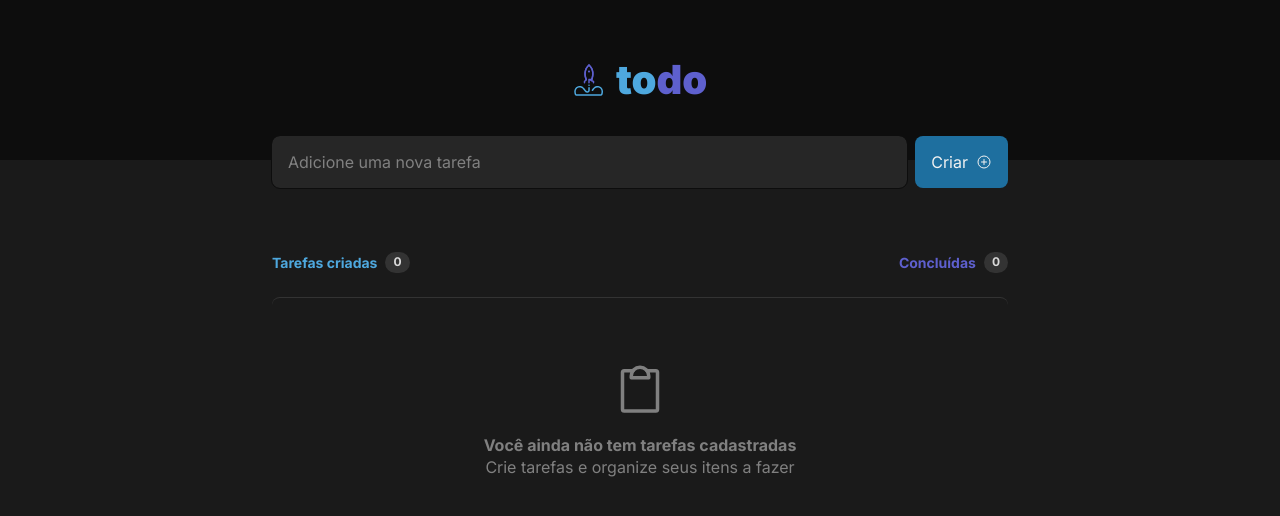
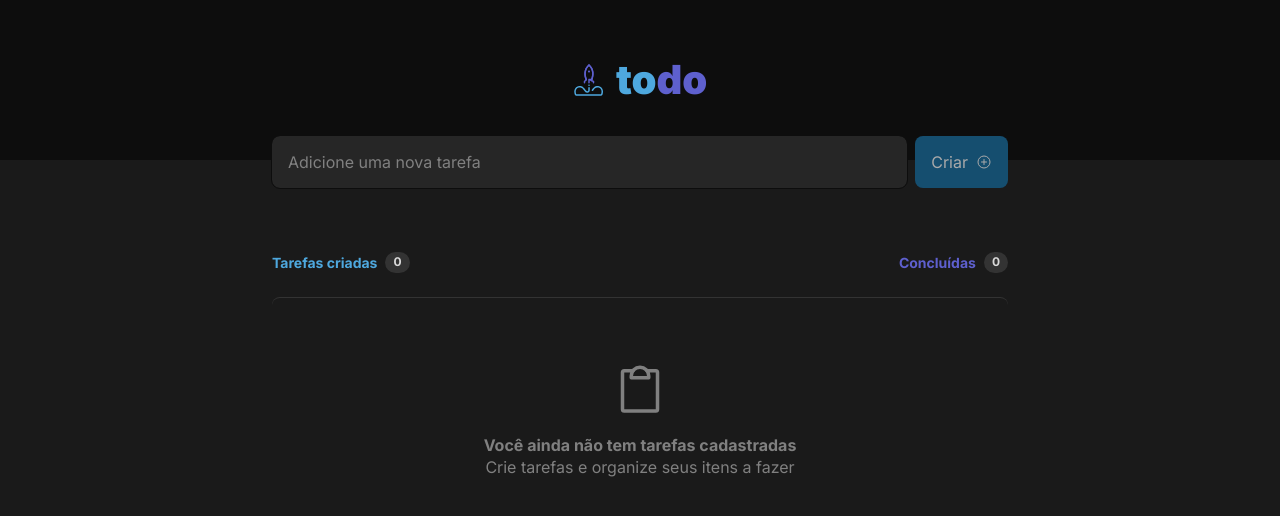
Before and after one commit to araujodg/toDo-Rocket, a React (Vite) app: page / in a window 1280 px wide. Shown: the top 516 px of the page. Built offline with nearby package versions, Linux system fonts and the light colour scheme.

Commit message:
Cria a lógica de verificação do form de uma nova tarefa e a lógica para deletar a tarefa ao clicar no botão delete

```diff
--- a/src/App.tsx
+++ b/src/App.tsx
@@ -8,7 +8,8 @@ import { useState } from 'react';
 
 export interface TasksTypes {
   content: string,
-  id?: string,
+  id: string,
+  onDeleteClick?: (id: string) => void
 }
 
 export default function App() {
@@ -25,12 +26,17 @@ export default function App() {
     return null
   }
 
+  function handleDeleteTask(id: string) {
+    const tasksWithoutRemoved = tasks.filter((task) => task.id !== id)
+    setTasks(tasksWithoutRemoved)
+  }
+
   return (
     <div className={styles.app}>
       <Header />
       <div className={styles.main}>
         <NewTask onSubmit={handleCreateNewTask} />
-        <TaskList tasks={tasks} />
+        <TaskList onDeleteClick={handleDeleteTask} tasks={tasks} />
       </div>
     </div>
   );
--- a/src/components/NewTask.module.css
+++ b/src/components/NewTask.module.css
@@ -34,7 +34,12 @@
   gap: 0.5rem;
 }
 
-.createTaskBtn:hover {
+.createTaskBtn:not(:disabled):hover {
   background: var(--blue-base);
   cursor: pointer;
 }
+
+.createTaskBtn:disabled {
+  filter: brightness(0.7);
+  cursor: not-allowed;
+}
--- a/src/components/NewTask.tsx
+++ b/src/components/NewTask.tsx
@@ -1,6 +1,6 @@
 import styles from './NewTask.module.css';
 import { PlusCircle } from 'phosphor-react';
-import { ChangeEvent, FormEvent, useState } from 'react';
+import { ChangeEvent, FormEvent, InvalidEvent, useState } from 'react';
 
 interface NewTaskProps {
   onSubmit: (taskText: string) => null
@@ -11,6 +11,7 @@ export function NewTask({ onSubmit }: NewTaskProps) {
   const [taskText, setTaskText] = useState<string>('')
 
   function handleTaskText(e: ChangeEvent<HTMLInputElement>) {
+    e.target.setCustomValidity('')
     setTaskText(e.target.value)
   }
 
@@ -19,6 +20,13 @@ export function NewTask({ onSubmit }: NewTaskProps) {
     onSubmit(taskText)
     setTaskText('')
   }
+
+  function onInvalidTask(e: InvalidEvent<HTMLInputElement>) {
+    e.target.setCustomValidity('Este campo é obrigatório!')
+
+  }
+
+  const isTaskTextEmpty = taskText.length === 0;
 
   return (
     <form onSubmit={handleSubmit} className={styles.form}>
@@ -29,8 +37,10 @@ export function NewTask({ onSubmit }: NewTaskProps) {
         name="newTaskInput"
         value={taskText}
         onChange={handleTaskText}
+        required
+        onInvalid={onInvalidTask}
       />
-      <button className={styles.createTaskBtn} type="submit">
+      <button disabled={isTaskTextEmpty} className={styles.createTaskBtn} type="submit">
         Criar<PlusCircle />
       </button>
     </form>
--- a/src/components/Task.tsx
+++ b/src/components/Task.tsx
@@ -3,7 +3,11 @@ import styles from './Task.module.css';
 import { useState } from 'react';
 import { TasksTypes } from '../App';
 
-export function Task({ content }: TasksTypes) {
+function defaultDelete() {
+  return null
+}
+
+export function Task({ content, onDeleteClick = defaultDelete, id }: TasksTypes) {
   const [status, setStatus] = useState(0);
 
   function handleChecked() {
@@ -26,7 +30,7 @@ export function Task({ content }: TasksTypes) {
           <Check style={{ display: status === 1 ? 'inline' : 'none' }} />
         </span>
       </label>
-      <button className={styles.deleteBtn} type="button">
+      <button onClick={() => onDeleteClick(id)} className={styles.deleteBtn} type="button">
         <Trash size={24} />
       </button>
     </div>
--- a/src/components/TaskList.tsx
+++ b/src/components/TaskList.tsx
@@ -6,9 +6,10 @@ import { TasksTypes } from '../App';
 
 export interface TaskListProps {
   tasks?: TasksTypes[],
+  onDeleteClick: (id: string) => void
 }
 
-export function TaskList({ tasks = [] }: TaskListProps) {
+export function TaskList({ tasks = [], onDeleteClick }: TaskListProps) {
 
   const isTaskListEmpty = tasks.length === 0;
 
@@ -23,7 +24,7 @@ export function TaskList({ tasks = [] }: TaskListProps) {
         <p className={styles['emptyList__text--bold']}>Você ainda não tem tarefas cadastradas</p>
         <p>Crie tarefas e organize seus itens a fazer</p>
       </div> : tasks.map((task: TasksTypes) => (
-         <Task key={task.id} content={task.content} />
+         <Task onDeleteClick={onDeleteClick} id={task.id} key={task.id} content={task.content} />
       ) )}
     </div>
   )
```
